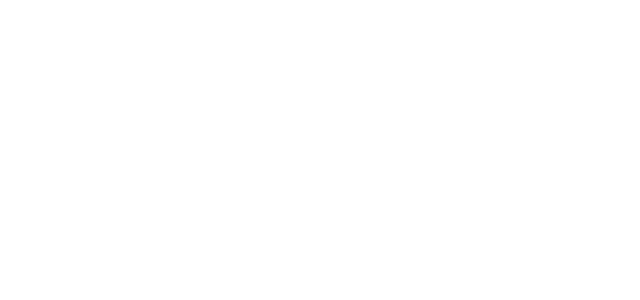
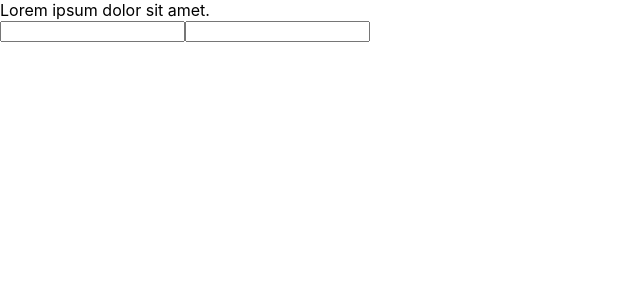
Before and after one commit to Wes-Git-Master/react_ts, a React (Create React App) app: page / in a window 1280 px wide. Shown: the top 300 px of the page, without its empty margins (0-640 px from the left). Built offline with nearby package versions, Linux system fonts and the light colour scheme.

Commit message:
analysis/lesson5/forms_uncontrolled

```diff
--- a/src/App.tsx
+++ b/src/App.tsx
@@ -1,13 +1,16 @@
 import React, {FC} from 'react';
 
 import './App.css';
+import {FormComponent} from "./components/FormComponent";
 
 const App: FC = () => {
-  return (
-    <>
 
-    </>
-  );
+    return (
+        <>
+            <div contentEditable={true}>Lorem ipsum dolor sit amet.</div>
+            <FormComponent/>
+        </>
+    );
 }
 
 export default App;
--- /dev/null
+++ b/src/components/FormComponent.tsx
@@ -0,0 +1,18 @@
+import React from 'react';
+
+const FormComponent = () => {
+    return (
+        <div>
+
+            <form>
+
+                <input type="text" name={'username'}/>
+                <input type="text" name={'password'}/>
+
+            </form>
+
+        </div>
+    );
+};
+
+export {FormComponent};
```
